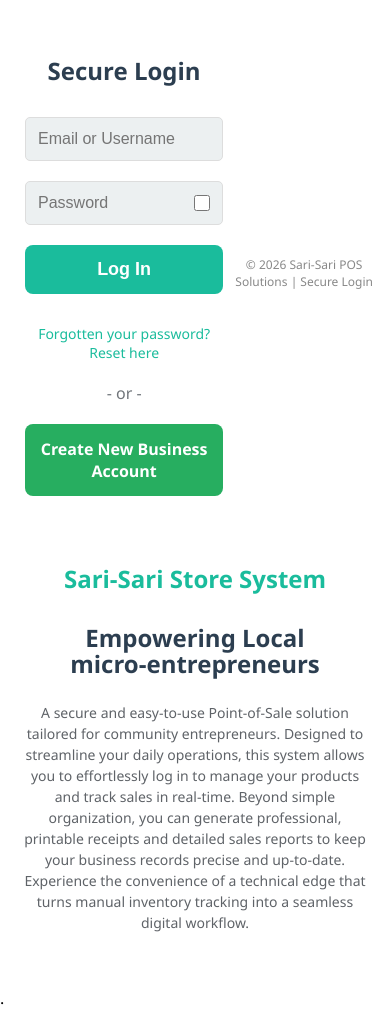
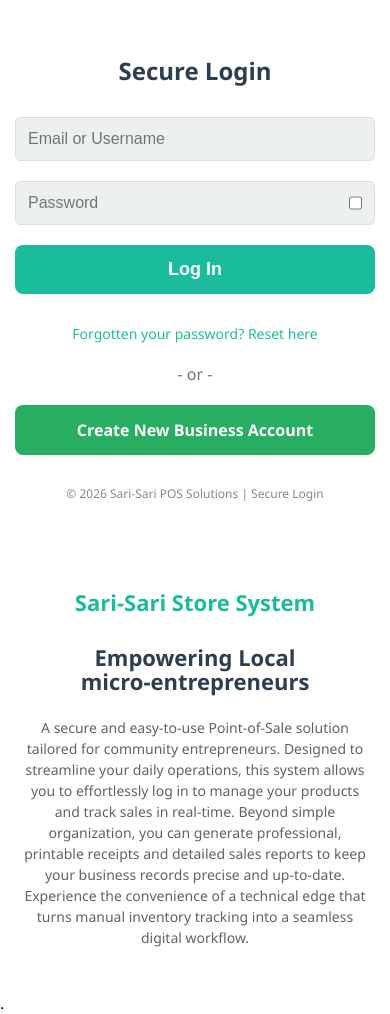
Before and after one commit to EMJAY425/Portable-POS-System, a Flask app: page /login in a window 390 px wide. Run offline with Flask 3, Linux system fonts and the light colour scheme.

Commit message:
Update application code

```diff
--- a/index/templates/login.html
+++ b/index/templates/login.html
@@ -172,6 +172,7 @@
         .login-wrapper {
             display: flex !important;
             flex-direction: column !important;
+            align-items: center !important;
             width: 100% !important;
             height: auto !important;
             box-shadow: none !important;
@@ -181,17 +182,38 @@
         .form-section {
             order: 1 !important;
             width: 100% !important;
+            display: flex !important;
+            flex-direction: column !important;
+            align-items: center !important;
+            justify-content: center !important;
             padding: 20px 15px !important;
             background: #ffffff !important;
             background-image: none !important;
             box-sizing: border-box !important;
         }
 
+        .login-card {
+            width: 100% !important;
+            max-width: 360px !important;
+            box-shadow: none !important;
+            border: none !important;
+            padding: 10px 0 !important;
+            margin: 0 auto !important;
+            position: relative !important;
+        }
+
+        .input-group,
+        .login-card input {
+            width: 100% !important;
+            box-sizing: border-box !important;
+        }
+
         .brand-section {
             order: 2 !important;
             display: flex !important;
+            flex-direction: column !important;
             width: 100% !important;
-            padding: 20px 20px 40px 20px !important;
+            padding: 20px 20px 30px 20px !important;
             background: #ffffff !important;
             box-sizing: border-box !important;
             text-align: center !important;
@@ -200,30 +222,28 @@
 
         .brand-section h1,
         .brand-section h2 {
-            font-size: 24px !important;
+            font-size: 22px !important;
             margin-bottom: 10px !important;
+            text-align: center !important;
         }
 
         .brand-section p {
             font-size: 14px !important;
             line-height: 1.5 !important;
             max-width: 100% !important;
-        }
-
-        .login-card {
-            width: 100% !important;
-            max-width: 380px !important;
-            box-shadow: none !important;
-            border: none !important;
-            padding: 10px !important;
-            margin: 0 auto !important;
+            text-align: center !important;
         }
 
         .footer-text {
+            order: 3 !important;
             position: static !important;
+            width: 100% !important;
             text-align: center !important;
-            margin-top: 20px !important;
+            padding: 20px 0 30px 0 !important;
+            margin: 0 !important;
             color: #888888 !important;
+            font-size: 12px !important;
+            background: #ffffff !important;
         }
     }
     </style>
```
